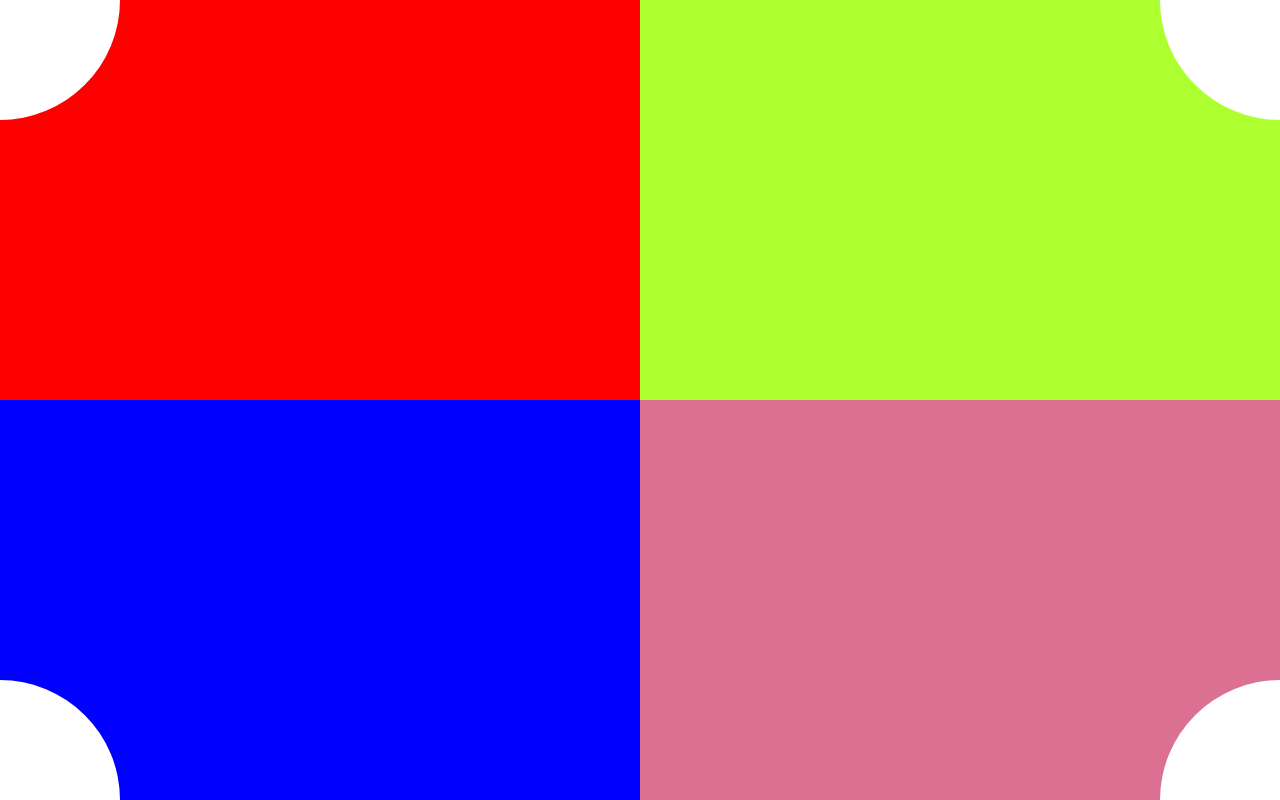
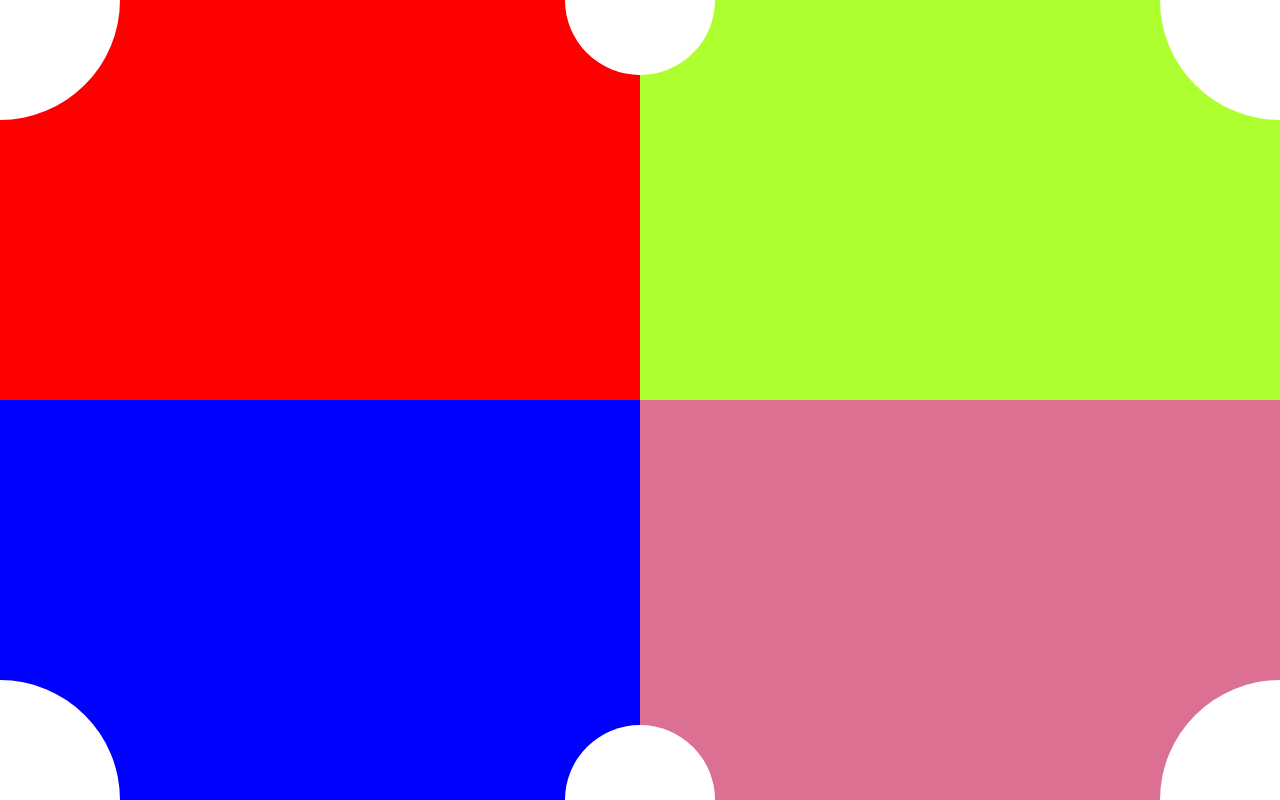
Before and after one commit to JeeWaa/MyProjects, a plain HTML site: page css/assignment_01/index.html in a window 1280 px wide. Drawn offline with Linux system fonts and the light colour scheme.

Commit message:
update circle

```diff
--- a/css/assignment_01/index.html
+++ b/css/assignment_01/index.html
@@ -62,6 +62,27 @@
             border-top-left-radius: 120px;
         }
 
+        body > div:nth-child(9){
+            border-bottom-right-radius: 100px;
+            border-bottom-left-radius: 100px;
+            height: 75px;
+            width: 150px;
+            left: 0;
+            right: 0;
+            top: 0;
+            margin: auto;
+        }
+        body > div:nth-child(10){
+            border-top-right-radius: 100px;
+            border-top-left-radius: 100px;
+            height: 75px;
+            width: 150px;
+            left: 0;
+            right: 0;
+            bottom: 0;
+            margin: auto;
+        }
+
     </style>
 </head>
 <body>
@@ -76,5 +97,8 @@
 <div></div>
 <div></div>
 
+<div></div>
+<div></div>
+
 </body>
 </html>
```
